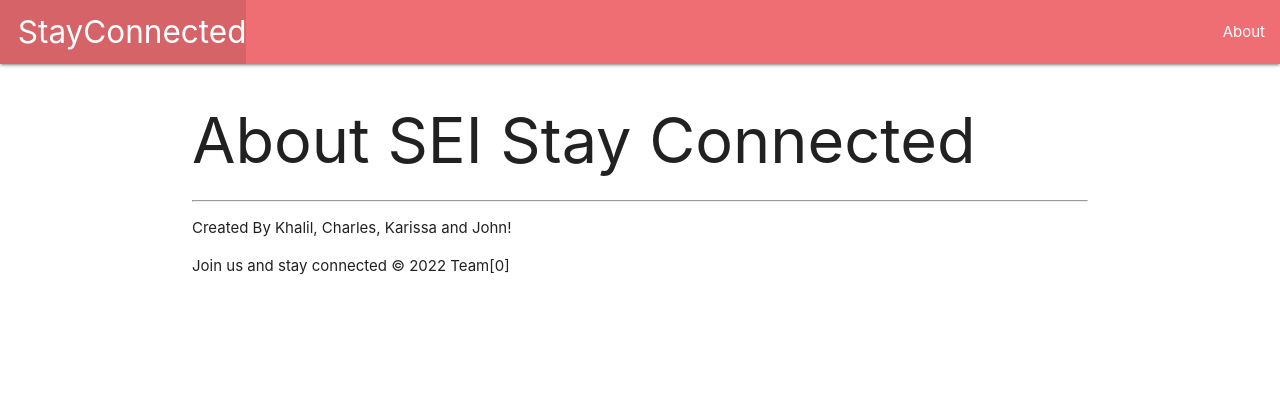
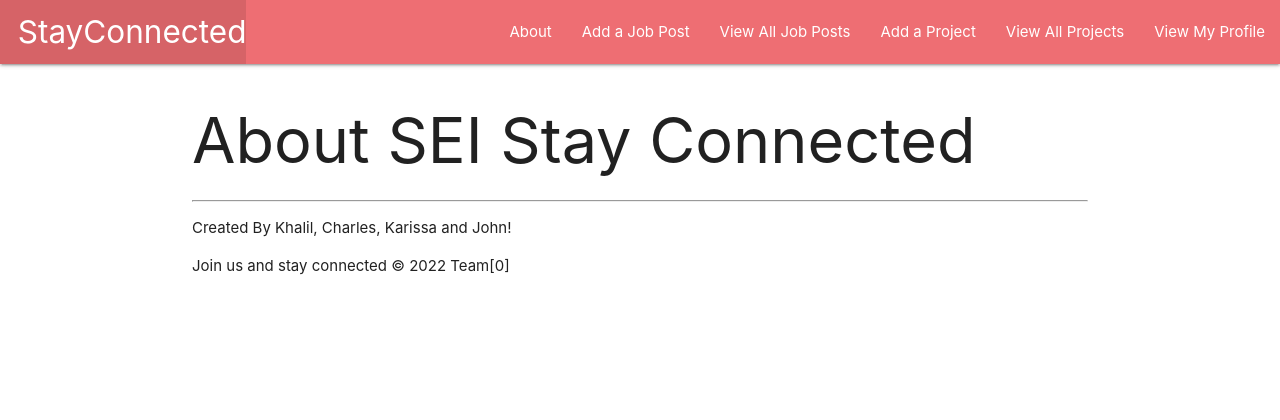
Before and after one commit to KhalilAHoward/project_3, a Django app: page /about/ in a window 1280 px wide. Shown: the top 420 px of the page. Run offline with Django 4.2, Linux system fonts and the light colour scheme.

Commit message:
nav bar looks nice

```diff
--- a/stayconnected/main_app/templates/base.html
+++ b/stayconnected/main_app/templates/base.html
@@ -18,6 +18,11 @@
         </ul>
         <ul class="right">
           <li><a href="/about">About</a></li>
+          <li><a href="{% url 'job_create' %}">Add a Job Post</a></li>
+          <li><a href="{% url 'job_index' %}">View All Job Posts</a></li>
+          <li><a href="{% url 'project_create' %}">Add a Project</a></li>
+		  <li><a href="{% url 'project_index' %}">View All Projects</a></li>
+          <li><a href="{% url 'index' %}">View My Profile</a></li>
         </ul>
       </div>
     </nav>
--- a/stayconnected/main_app/urls.py
+++ b/stayconnected/main_app/urls.py
@@ -4,13 +4,13 @@
 urlpatterns = [
     path('', views.home, name='home'), #home page path
     path('about/', views.about, name='about'), #page with info about the team and the app
-    #path('profile/', views.profile_index, name='index'), <----will add in later
-    #path('profile/<int:profile_id>/', views.profile_detail, name='detail'), <---- will add in later
-    # path('profile/create/', views.ProfileCreate.as_view(), name='profile_create'),
+    path('profile/', views.profile_index, name='index'), #<----will add in later
+    # path('profile/<int:profile_id>/', views.profile_detail, name='detail'), <---- will add in later
+    path('profile/create/', views.ProfileCreate.as_view(), name='profile_create'),
     path('jobs/', views.JobList.as_view(), name='job_index'), #this will be the page that all the job postings show on
     path('projects/', views.ProjectList.as_view(), name='project_index'), #this will be the path for the page that all the projects show on
-    #path('profile/<int:profile_id>/assoc_project/<int:project_id>/', views.assoc_project, name='assoc_project'), <----- will add in later
-    #path('profile/<int:profile_id>/assoc_job/<int:job_id>/', views.assoc_job, name='assoc_job'), <------- will add in later
+    path('profile/<int:profile_id>/assoc_project/<int:project_id>/', views.assoc_project, name='assoc_project'), #<----- will add in later
+    path('profile/<int:profile_id>/assoc_job/<int:job_id>/', views.assoc_job, name='assoc_job'), #<------- will add in later
     path('jobs/<int:pk>/', views.JobDetail.as_view(), name='job_detail'), #this will be the page when you click the job it shows the details
     path('jobs/create/', views.JobCreate.as_view(), name='job_create'), #this will be the page you can have a form to create a job posting
     path('projects/<int:pk>/', views.ProjectDetail.as_view(), name='project_detail'), #page with details of the project when clicked on
--- a/stayconnected/main_app/views.py
+++ b/stayconnected/main_app/views.py
@@ -1,5 +1,5 @@
-from django.shortcuts import render
-from .models import Project, Job
+from django.shortcuts import render, redirect
+from .models import Project, Job, Profile
 from django.views.generic import ListView, DetailView
 from django.views.generic.edit import CreateView, UpdateView, DeleteView
 
@@ -21,13 +21,13 @@
 # def job_index(request):
 #     return render(request, 'jobs/job_index.html')
 
-# class ProfileCreate(CreateView):
-#     model = Profile
-#     fields = '__all__' <----profile function for the model we havnt included yet
+class ProfileCreate(CreateView):
+    model = Profile
+    fields = '__all__'
 
-# def profile_index(request):
-#     profiles = Profile.objects.filter(user=request.user)
-#     return render(request, 'profile/index.html', {'profiles': profiles}) <--- one more possible profile function
+def profile_index(request):
+    profiles = Profile.objects.filter(user=request.user)
+    return render(request, 'profile/index.html', {'profiles': profiles})
 
 class ProjectList(ListView):
     model = Project
@@ -69,5 +69,15 @@
     model = Project
     success_url = '/TBD/'  # To Be Determined on the success URL
 
+def assoc_project(request, profile_id, project_id):
+    profile = Profile.objects.get(id=profile_id)
+    profile.projects.add(project_id)
+    return redirect('profile', profile_id=profile_id)
+
+def assoc_job(request, profile_id, job_id):
+    profile = Profile.objects.get(id=profile_id)
+    profile.jobs.add(job_id)
+    return redirect('profile', profile_id=profile_id)
+
 
 #hi this is working while we are all in different folders
```
